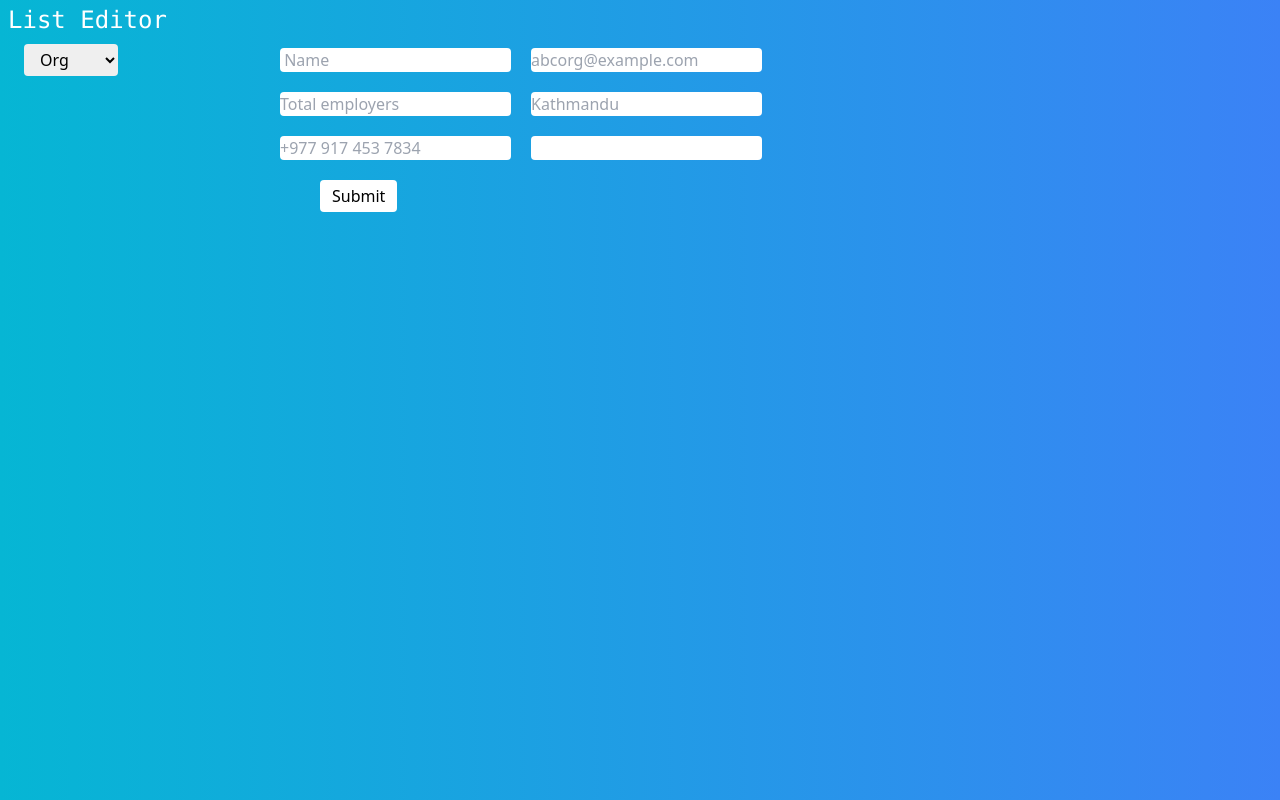
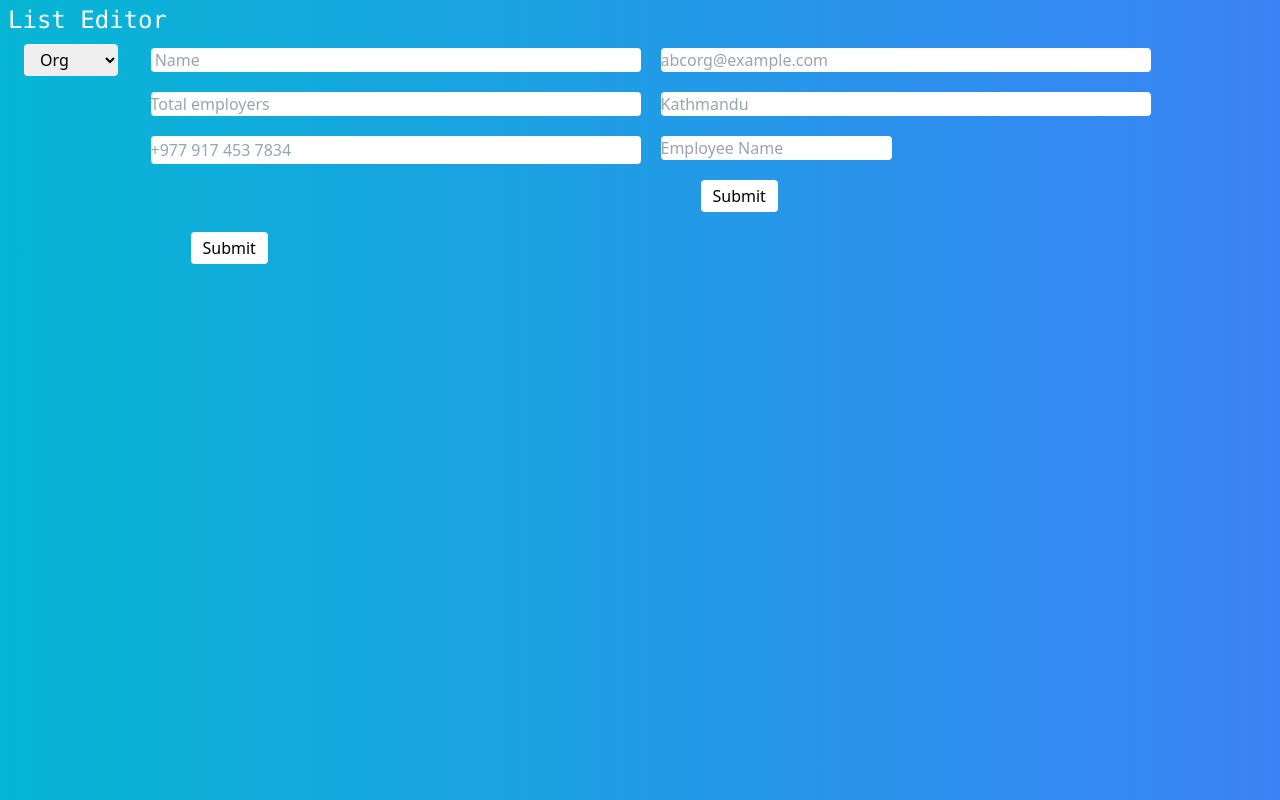
Before and after one commit to ashutoshbhandari5/List-Editor, a Next.js app: page / in a window 1280 px wide. Built offline with nearby package versions, Linux system fonts and the light colour scheme.

Commit message:
added call back

```diff
--- a/Json/OrgForm.json
+++ b/Json/OrgForm.json
@@ -37,9 +37,10 @@
     {
       "type": "multiple",
       "heading": "Employee Form",
+      "id": "employees",
       "fields": [
         {
-          "id": "employee",
+          "id": "employees",
           "label": "Employee Name",
           "placeholder": "Employee Name",
           "type": "text"
--- a/components/Common/Elements.js
+++ b/components/Common/Elements.js
@@ -11,12 +11,13 @@ const Elements = ({ field, value, handleChange }) => {
       case "select":
         return <Select id handleChange={handleChange} options={options} />;
       case "multiple":
-      // return (
-      //   <Editor
-      //     formJson={field.fields}
-      //     listContainer={listContainer.employees}
-      //   />
-      // );
+        return (
+          <Editor
+            formJson={field}
+            listContainer={value}
+            setListContainer={(callback) => handleChange(callback(value), id)}
+          />
+        );
       default:
         return (
           <Input
--- a/components/Editor/Editor.js
+++ b/components/Editor/Editor.js
@@ -8,6 +8,7 @@ const Editor = ({ listContainer, setListContainer, formJson }) => {
   const [formPayLoad, setFormPayload] = useState({ employees: [] });
   const [update, setUpdate] = useState(false);
   const handleChange = (value, id) => {
+    console.log(value, id);
     setFormPayload((prevState) => ({ ...prevState, [id]: value }));
   };
 
--- a/components/Forms/Form.js
+++ b/components/Forms/Form.js
@@ -1,11 +1,12 @@
 import React from "react";
 import Elements from "../Common/Elements";
 
-const Form = ({ inputGroup, handleChange, formJson }) => {
+const Form = ({ inputGroup, handleChange, formJson, setListContainer }) => {
   return (
     <form className="gap-5 grid grid-cols-2">
       {formJson.fields.map((el, i) => (
         <Elements
+          setListContainer={setListContainer}
           key={i}
           field={el}
           value={inputGroup[el.id]}
--- a/pages/index.js
+++ b/pages/index.js
@@ -1,22 +1,20 @@
 import React, { useEffect, useState } from "react";
 import Select from "../components/Common/Select";
-import Editor from "../components/Editor/Editor";
 import OrgForm from "../Json/OrgForm.json";
 import HealthForm from "../Json/HealthForm.json";
+import dynamic from "next/dynamic";
+
+const Editor = dynamic(() => import("../components/Editor/Editor"), {
+  ssr: false,
+});
 
 export default function Home() {
-  const [listContainer, setListContainer] = useState([
-    {
-      name: "Ocean",
-      email: "ocean@example.com",
-      count: 1,
-      phone: "9836363636",
-      employees: [{ name: "employee1", id: "1" }],
-    },
-  ]);
+  const [listContainer, setListContainer] = useState([]);
   const [firstRender, setFirstRender] = useState(true);
   const [formType, setFormType] = useState("org");
   const formJson = formType === "org" ? OrgForm : HealthForm;
+
+  console.log(listContainer);
 
   const getInitialList = () => {
     if (typeof window !== undefined && typeof localStorage !== undefined) {
```
